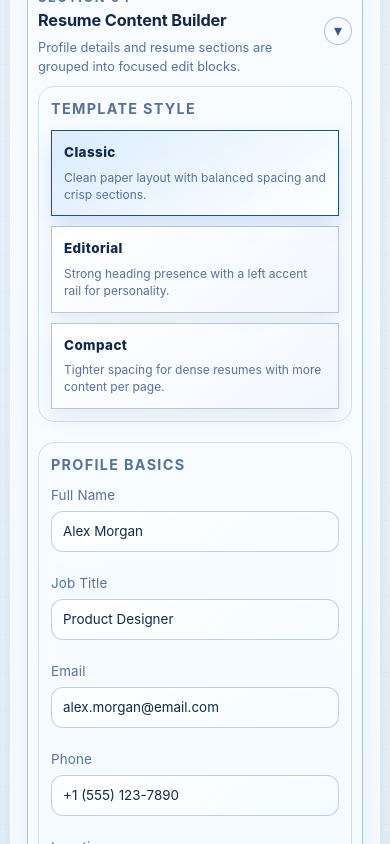
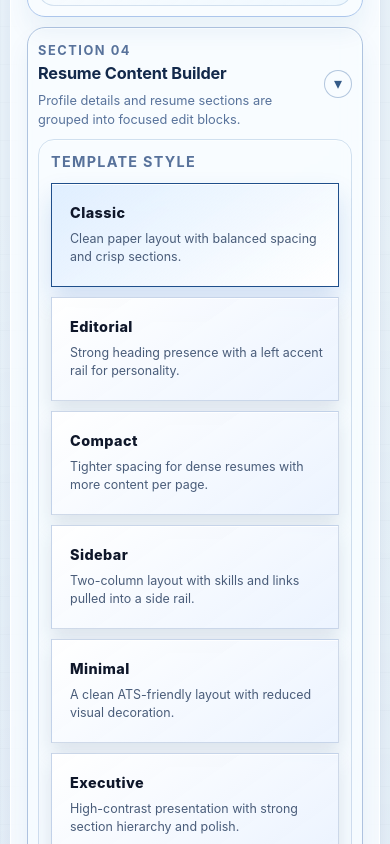
Before and after one commit to N0rrtthh/ResuMaker, a React (Vite) app: page / in a window 390 px wide. Shown: the part 4800-5644 px from the top of the page. Built offline with nearby package versions, Linux system fonts and the light colour scheme.

Commit message:
Expand resume templates and improve picker contrast

```diff
--- a/src/App.css
+++ b/src/App.css
@@ -1132,40 +1132,63 @@ input[type='color'] {
 
 .template-grid {
   display: grid;
-  grid-template-columns: repeat(3, minmax(0, 1fr));
+  grid-template-columns: repeat(2, minmax(0, 1fr));
   gap: 10px;
 }
 
 .template-card {
+  min-height: 104px;
   text-align: left;
   padding: 12px;
-  border: 1px solid var(--chip-border);
+  border: 1px solid rgba(76, 112, 170, 0.26);
   background:
-    linear-gradient(145deg, rgba(255, 255, 255, 0.96), rgba(241, 247, 255, 0.92));
-  color: var(--chip-text);
-  box-shadow: 0 10px 18px rgba(25, 56, 96, 0.08);
+    linear-gradient(145deg, rgba(255, 255, 255, 0.98), rgba(235, 243, 255, 0.95));
+  color: #17324f;
+  box-shadow:
+    inset 0 1px 0 rgba(255, 255, 255, 0.8),
+    0 10px 18px rgba(25, 56, 96, 0.12);
+  position: relative;
+  overflow: hidden;
+}
+
+.template-card::before {
+  content: '';
+  position: absolute;
+  inset: 0 auto 0 0;
+  width: 4px;
+  background: linear-gradient(180deg, var(--accent), rgba(63, 122, 255, 0.2));
+  opacity: 0.9;
 }
 
 .template-card-label {
   display: block;
-  font-size: 0.84rem;
+  padding-left: 6px;
+  font-size: 0.9rem;
   font-weight: 800;
   letter-spacing: 0.03em;
-  color: var(--text);
+  color: #0f172a;
 }
 
 .template-card-copy {
   display: block;
   margin-top: 6px;
-  font-size: 0.75rem;
+  padding-left: 6px;
+  font-size: 0.78rem;
   line-height: 1.45;
-  color: var(--muted);
+  color: #4a5d7a;
 }
 
 .template-card.active {
   border-color: var(--btn-primary-border);
-  background: linear-gradient(145deg, rgba(51, 139, 255, 0.14), rgba(255, 255, 255, 0.94));
-  box-shadow: 0 12px 20px rgba(31, 94, 194, 0.16);
+  background: linear-gradient(145deg, rgba(51, 139, 255, 0.12), rgba(255, 255, 255, 0.98));
+  box-shadow:
+    inset 0 1px 0 rgba(255, 255, 255, 0.92),
+    0 14px 24px rgba(31, 94, 194, 0.18);
+}
+
+.template-card:hover {
+  transform: translateY(-1px);
+  border-color: rgba(63, 122, 255, 0.5);
 }
 
 .title-chip {
@@ -1316,6 +1339,83 @@ input[type='color'] {
   columns: 3;
 }
 
+.resume.template-minimal {
+  padding: 22px 24px;
+  border: 1px solid #e2e8f0;
+  box-shadow: none;
+}
+
+.resume.template-minimal .resume-header {
+  border-bottom: 1px solid #d8e0ec;
+}
+
+.resume.template-minimal h3 {
+  letter-spacing: -0.02em;
+}
+
+.resume.template-minimal h4 {
+  letter-spacing: 0.08em;
+  font-size: 0.8rem;
+}
+
+.resume.template-executive {
+  padding: 30px 34px;
+  border: 1px solid #b9c8de;
+  box-shadow: 0 18px 34px rgba(15, 23, 42, 0.15);
+}
+
+.resume.template-executive .resume-header {
+  border-bottom-width: 3px;
+}
+
+.resume.template-executive h3 {
+  font-size: 2.08rem;
+}
+
+.resume.template-executive h4 {
+  color: #10223f;
+}
+
+.resume.template-sidebar {
+  display: grid;
+  grid-template-columns: minmax(180px, 0.9fr) minmax(0, 1.4fr);
+  gap: 22px 24px;
+  padding: 24px;
+}
+
+.resume.template-sidebar .resume-header {
+  grid-column: 1 / -1;
+}
+
+.resume.template-sidebar .resume-summary,
+.resume.template-sidebar .resume-education,
+.resume.template-sidebar .resume-skills {
+  grid-column: 1;
+}
+
+.resume.template-sidebar .resume-experience,
+.resume.template-sidebar .resume-projects {
+  grid-column: 2;
+}
+
+.resume.template-sidebar .resume-skills .skills-list {
+  columns: 1;
+  padding-left: 16px;
+}
+
+.resume.template-sidebar .resume-entry:last-child,
+.resume.template-sidebar section {
+  margin-bottom: 0;
+}
+
+.resume.template-sidebar .resume-section {
+  margin-bottom: 0;
+}
+
+.resume-section {
+  contain: layout paint;
+}
+
 .resume:hover {
   transform: none;
 }
@@ -1624,6 +1724,10 @@ input[type='color'] {
 
   .skills-list {
     columns: 1;
+  }
+
+  .resume.template-sidebar {
+    display: block;
   }
 }
 
--- a/src/App.tsx
+++ b/src/App.tsx
@@ -44,7 +44,7 @@ type ResumeData = {
   projects: Project[]
 }
 
-type ResumeTemplate = 'classic' | 'editorial' | 'compact'
+type ResumeTemplate = 'classic' | 'editorial' | 'compact' | 'sidebar' | 'minimal' | 'executive'
 
 type SectionVisibility = {
   summary: boolean
@@ -127,6 +127,21 @@ const TEMPLATE_PRESETS: Array<{
     id: 'compact',
     label: 'Compact',
     description: 'Tighter spacing for dense resumes with more content per page.',
+  },
+  {
+    id: 'sidebar',
+    label: 'Sidebar',
+    description: 'Two-column layout with skills and links pulled into a side rail.',
+  },
+  {
+    id: 'minimal',
+    label: 'Minimal',
+    description: 'A clean ATS-friendly layout with reduced visual decoration.',
+  },
+  {
+    id: 'executive',
+    label: 'Executive',
+    description: 'High-contrast presentation with strong section hierarchy and polish.',
   },
 ]
 
@@ -2092,14 +2107,14 @@ function App() {
             </header>
 
             {sectionVisibility.summary ? (
-              <section>
+              <section className="resume-section resume-summary">
                 <h4>Summary</h4>
                 <p>{resume.summary || 'Add your professional summary in the left panel.'}</p>
               </section>
             ) : null}
 
             {sectionVisibility.experience ? (
-              <section>
+              <section className="resume-section resume-experience">
                 <h4>Experience</h4>
                 {filledExperiences.length ? (
                   filledExperiences.map((exp) => (
@@ -2119,7 +2134,7 @@ function App() {
             ) : null}
 
             {sectionVisibility.projects ? (
-              <section>
+              <section className="resume-section resume-projects">
                 <h4>Projects</h4>
                 {filledProjects.length ? (
                   filledProjects.map((project) => (
@@ -2146,7 +2161,7 @@ function App() {
             ) : null}
 
             {sectionVisibility.education ? (
-              <section>
+              <section className="resume-section resume-education">
                 <h4>Education</h4>
                 {filledEducation.length ? (
                   filledEducation.map((item) => (
@@ -2165,7 +2180,7 @@ function App() {
             ) : null}
 
             {sectionVisibility.skills ? (
-              <section>
+              <section className="resume-section resume-skills">
                 <h4>Skills</h4>
                 {parsedSkills.length ? (
                   <ul className="skills-list">
```
